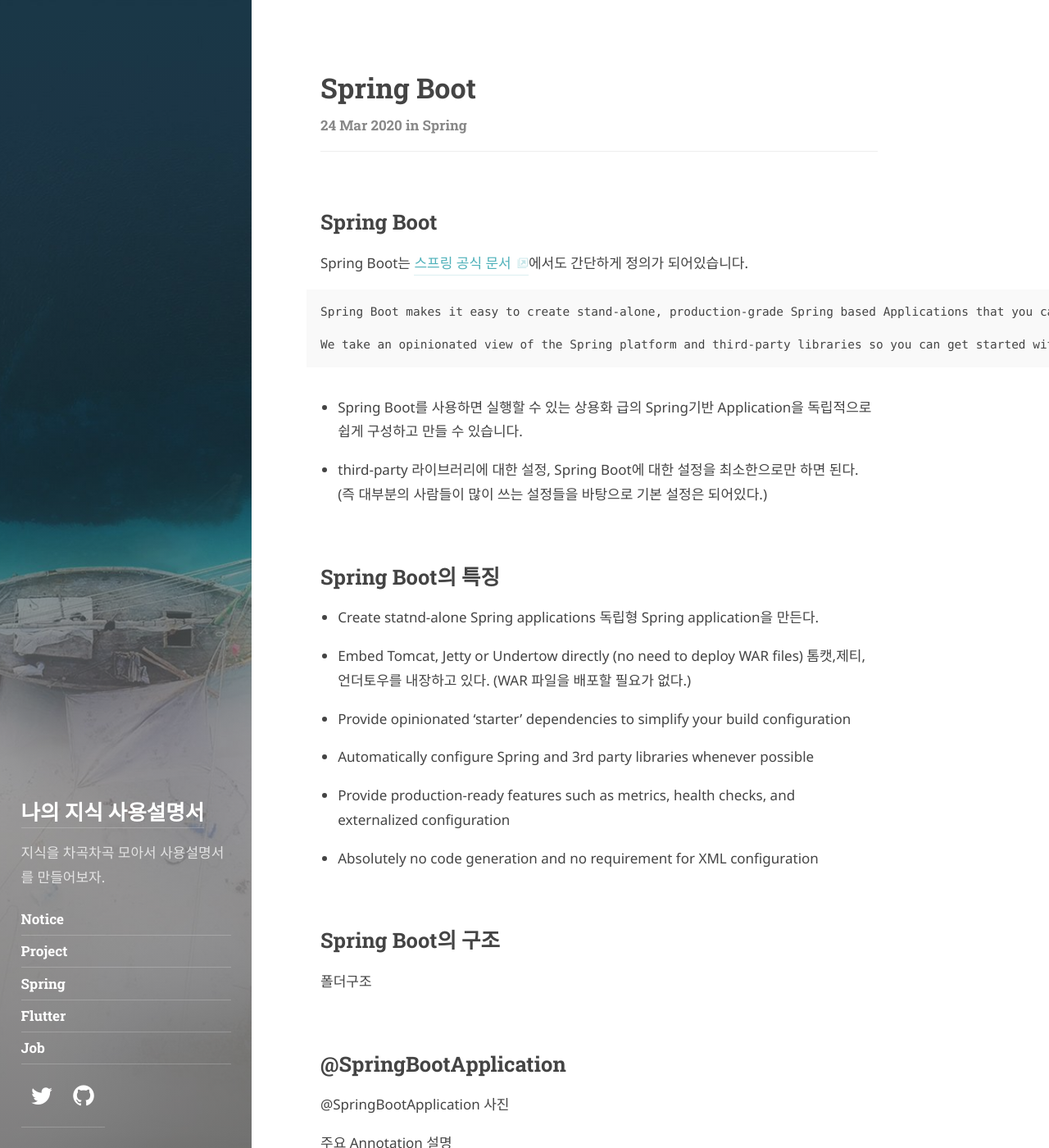
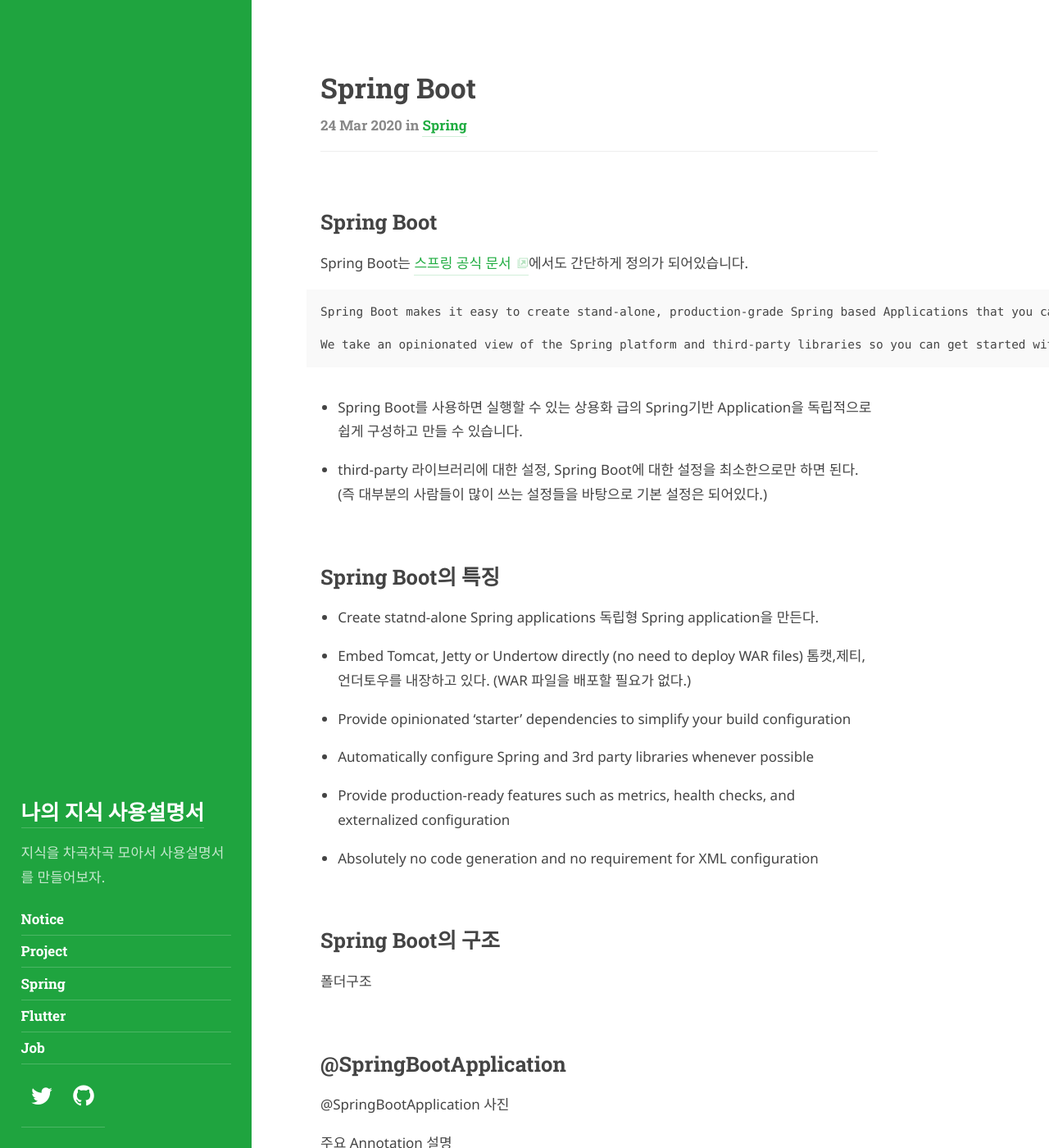
Before and after one commit to G-ONL/g-onl.github.io, a Jekyll site: the page built from _posts/2020-03-24-spring-boot.md.md, in a window 1280 px wide and 1400 px high. Shown: the whole window at 82% size. Built offline with Jekyll 4.4.1, drawn with Linux system fonts in a browser that asks for light colours; some web fonts are replaced; comment, search, counter and statistics services are not loaded; some of the changed text lies outside the part shown.

```diff
--- a/_posts/2020-03-24-spring-boot.md.md
+++ b/_posts/2020-03-24-spring-boot.md.md
@@ -2,7 +2,7 @@
 layout: post
 title: "Spring Boot"
 comments: true
-category: Spring
+category: spring
 decription: >
   SpringBoot가 무엇인지, 어떻게 사용하는 것인지에 대해 알아봅시다.
 ---
```
